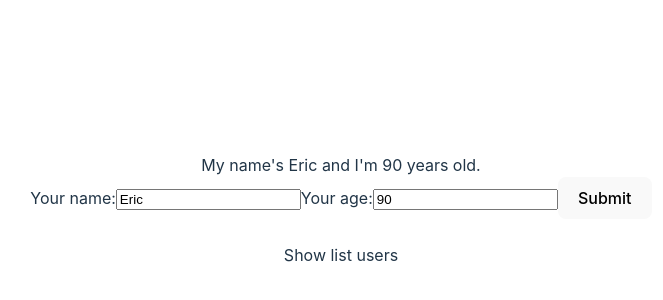
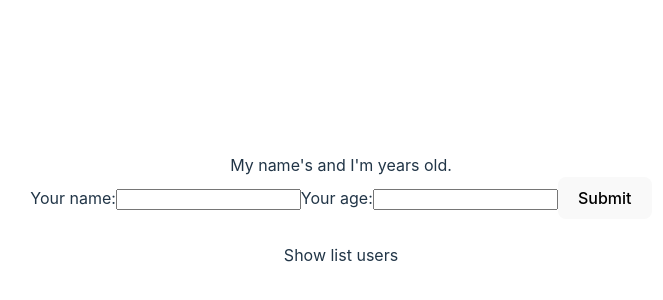
Before and after one commit to Khan9Tran/demo-react, a React (Vite) app: page / in a window 1280 px wide. Shown: the part 190-490 px from the top of the page, without its empty margins (299-962 px from the left). Built offline with nearby package versions, Linux system fonts and the light colour scheme.

Commit message:
thêm scss

```diff
--- a/package.json
+++ b/package.json
@@ -12,7 +12,8 @@
   "dependencies": {
     "react": "^18.2.0",
     "react-dom": "^18.2.0",
-    "react-redux": "^9.1.2"
+    "react-redux": "^9.1.2",
+    "sass": "1.53.0"
   },
   "devDependencies": {
     "@types/react": "^18.2.66",
--- a/src/App.jsx
+++ b/src/App.jsx
@@ -1,7 +1,7 @@
 import { useState } from 'react'
 import reactLogo from './assets/react.svg'
 import viteLogo from '/vite.svg'
-import './App.css'
+import './App.scss'
 import MyComponent from './components/MyComponents'
 import React from 'react'
 
--- a/src/App.css
+++ b/src/App.scss
@@ -40,12 +40,3 @@
 .read-the-docs {
   color: #888;
 }
-
-
-.red {
-  color: red;
-}
-
-.green {
-  color: green;
-}
--- a/src/components/UserInfo.jsx
+++ b/src/components/AddUserInfo.jsx
@@ -1,10 +1,9 @@
 import React  from "react";
 
-class UserInfo extends React.Component {
+class AddUserInfo extends React.Component {
     state = {
-        name:'Eric',
-        address:'Vietnam',
-        age: 90
+        name:'',
+        age: ''
     };
 
     handleInputChange(event) {
@@ -19,8 +18,11 @@ class UserInfo extends React.Component {
     }
     handleOnSubmit(event) {
         event.preventDefault();
-        console.log(this.state.name)
-        console.log(this.state.age)
+        this.props.handleAddNewUser({
+            id: Math.floor(Math.random() * 100) + 1,
+            name: this.state.name,
+            age: this.state.age
+        });
     }
 
     render() {
@@ -47,4 +49,4 @@ class UserInfo extends React.Component {
     }
 }
 
-export default UserInfo;
+export default AddUserInfo;
--- a/src/components/DisplayInfo.jsx
+++ b/src/components/DisplayInfo.jsx
@@ -1,5 +1,5 @@
 import React from "react";
-
+import './DisplayInfo.scss';
 class DisplayInfo extends React.Component {
 
     state = {
@@ -14,7 +14,7 @@ class DisplayInfo extends React.Component {
     render(){
         const {listUser} = this.props;
         return (
-            <div>
+            <div className='display-info-container'>
                 <div>
                     <span onClick={(event) => {this.handleShowHide(event)}}> {this.state.isShowListUser && 'Hide list users:' || 'Show list users'}</span>
                 </div>
--- /dev/null
+++ b/src/components/DisplayInfo.scss
@@ -0,0 +1,9 @@
+.display-info-container {
+    .red {
+        color: red;
+      }
+
+      .green {
+        color: green;
+      }
+}
--- a/src/components/MyComponents.jsx
+++ b/src/components/MyComponents.jsx
@@ -1,5 +1,5 @@
 import React from 'react';
-import UserInfo from './UserInfo';
+import AddUserInfo from './AddUserInfo';
 import DisplayInfo from './DisplayInfo';
 
 class MyComponent extends React.Component {
@@ -23,10 +23,16 @@ class MyComponent extends React.Component {
         console.log(this.state.name)
     }
 
+    handleAddNewUser = (userObj) => {
+        this.setState ({
+            listUser: [userObj, ...this.state.listUser]
+        })
+    }
+
     render() {
         return (
             <div>
-                <UserInfo/>
+                <AddUserInfo handleAddNewUser = {this.handleAddNewUser}/>
                 <br/>
                 <DisplayInfo listUser = {this.state.listUser}/>
             </div>
```
Also changed, not shown: 1 other file (tests, documents, lock files or other folders).
